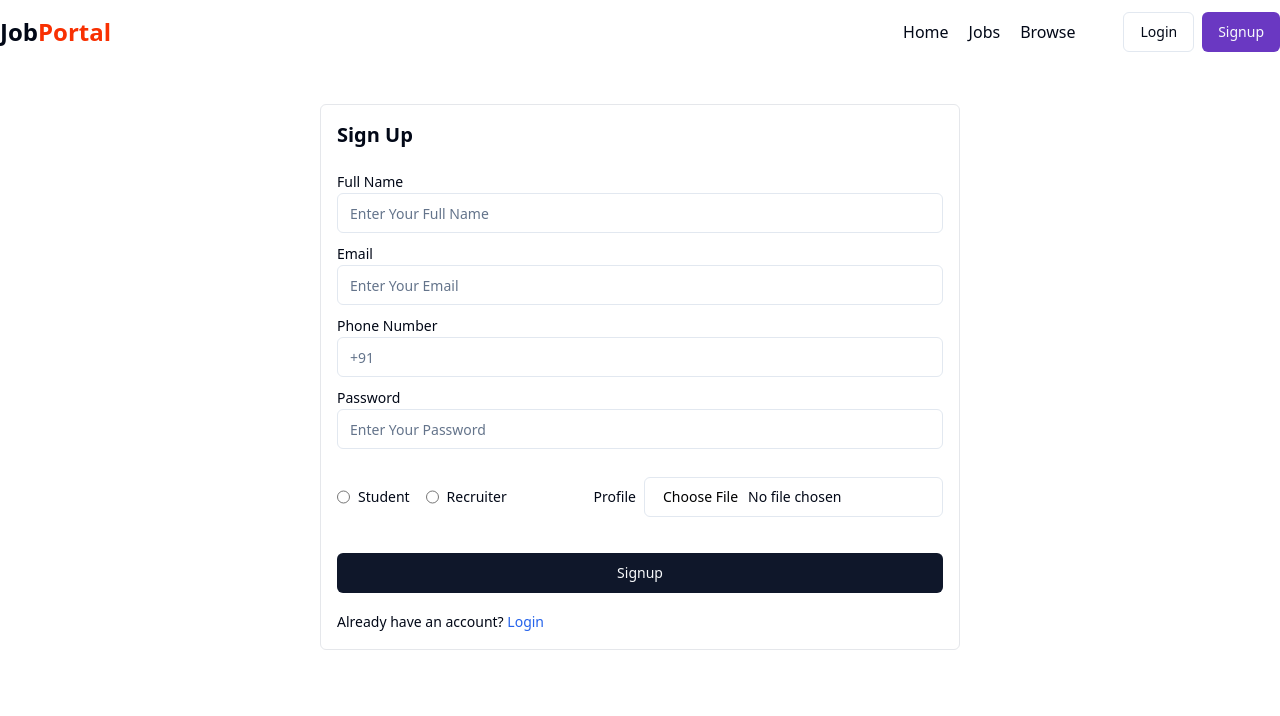
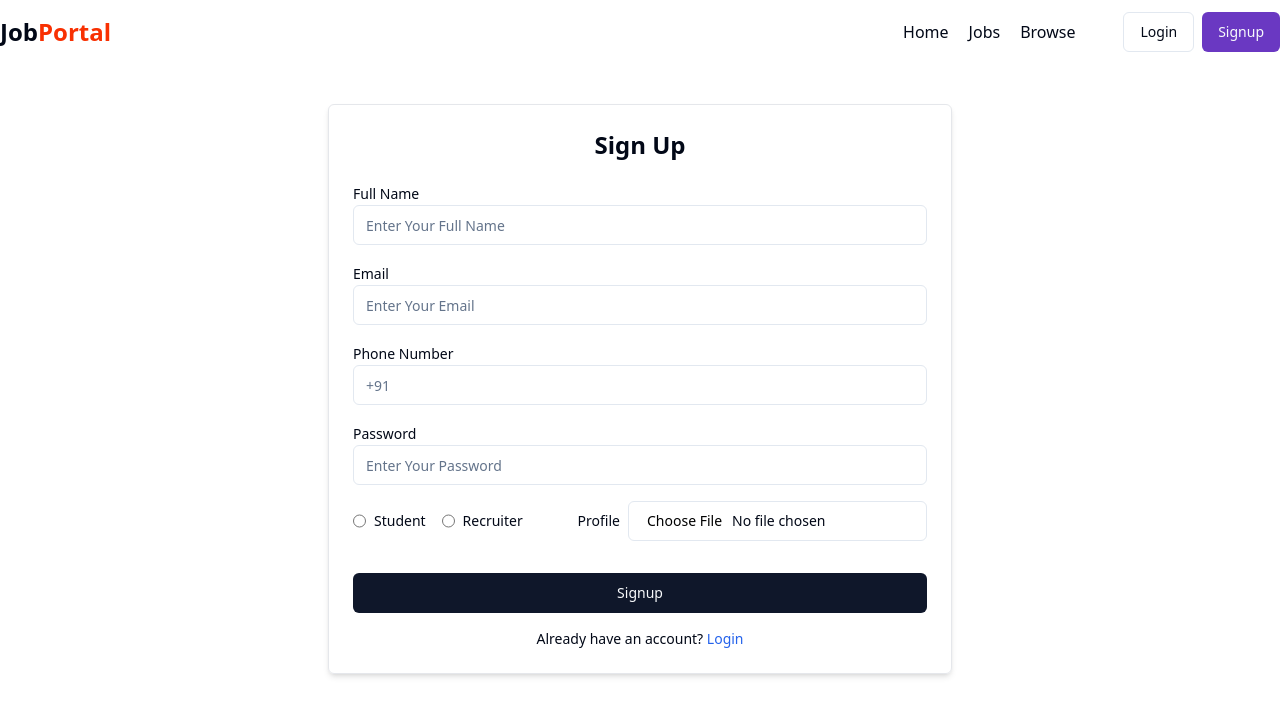
Before and after one commit to VinayJadhav163/Job-Portal, a React (Vite) app in the folder frontend/: page /#/signup in a window 1280 px wide. Shown: the top 716 px of the page. Built offline with nearby package versions, Linux system fonts and the light colour scheme; no server answers.

Commit message:
Inital Commit

```diff
--- a/frontend/src/components/auth/Login.jsx
+++ b/frontend/src/components/auth/Login.jsx
@@ -59,9 +59,15 @@ const Login = () => {
         <div>
             <Navbar />
             <div className='flex items-center justify-center max-w-7xl mx-auto'>
-                <form onSubmit={submitHandler} className='w-1/2 border border-gray-200 rounded-md p-4 my-10'>
-                    <h1 className='font-bold text-xl mb-5'>Login</h1>
-                    <div className='my-2'>
+                <form
+                onSubmit={submitHandler}
+                className="w-full max-w-md md:w-1/2 border border-gray-200 rounded-md p-6 md:p-8 my-10 mx-4 md:mx-auto"
+                >
+                <h1 className="font-bold text-2xl md:text-3xl mb-6 text-center md:text-left">
+                    Login
+                </h1>
+
+                <div className="my-3">
                     <Label>Email</Label>
                     <Input
                     type="email"
@@ -69,10 +75,11 @@ const Login = () => {
                     name="email"
                     onChange={changeEventHandler}
                     placeholder="Enter Your Email"
+                    className="mt-1"
                     />
                 </div>
 
-                    <div className='my-2'>
+                <div className="my-3">
                     <Label>Password</Label>
                     <Input
                     type="password"
@@ -80,10 +87,12 @@ const Login = () => {
                     name="password"
                     onChange={changeEventHandler}
                     placeholder="Enter Your Password"
+                    className="mt-1"
                     />
                 </div>
-                    <div className='flex items-center justify-between'>
-                        <RadioGroup className="flex items-center gap-4 my-5">
+
+                <div className="my-5">
+                    <RadioGroup className="flex flex-col sm:flex-row items-start sm:items-center gap-4">
                     <div className="flex items-center space-x-2">
                         <Input
                         type="radio"
@@ -92,6 +101,7 @@ const Login = () => {
                         checked={input.role === 'student'}
                         onChange={changeEventHandler}
                         className="cursor-pointer"
+                        id="r1"
                         />
                         <Label htmlFor="r1">Student</Label>
                     </div>
@@ -103,16 +113,31 @@ const Login = () => {
                         checked={input.role === 'recruiter'}
                         onChange={changeEventHandler}
                         className="cursor-pointer"
+                        id="r2"
                         />
                         <Label htmlFor="r2">Recruiter</Label>
                     </div>
                     </RadioGroup>
                 </div>
-                    {
-                        loading ? <Button className="w-full my-4"> <Loader2 className='mr-2 h-4 w-4 animate-spin' /> Please wait </Button> : <Button type="submit" className="w-full my-4">Login</Button>
-                    }
-                    <span className='text-sm'>Don't have an account? <Link to="/signup" className='text-blue-600'>Signup</Link></span>
+
+                {loading ? (
+                    <Button className="w-full my-4 flex justify-center items-center">
+                    <Loader2 className="mr-2 h-5 w-5 animate-spin" /> Please wait
+                    </Button>
+                ) : (
+                    <Button type="submit" className="w-full my-4">
+                    Login
+                    </Button>
+                )}
+
+                <p className="text-center text-sm mt-4">
+                    Don't have an account?{' '}
+                    <Link to="/signup" className="text-blue-600 hover:underline">
+                    Signup
+                    </Link>
+                </p>
                 </form>
+
             </div>
         </div>
     )
--- a/frontend/src/components/auth/Signup.jsx
+++ b/frontend/src/components/auth/Signup.jsx
@@ -1,19 +1,18 @@
-import React, { useEffect, useState } from 'react'
-import Navbar from '../shared/Navbar'
-import { Label } from '../ui/label'
-import { Input } from '../ui/input'
-import { RadioGroup } from '../ui/radio-group'
-import { Button } from '../ui/button'
-import { Link, useNavigate } from 'react-router-dom'
-import axios from 'axios'
-import { USER_API_END_POINT } from '@/utils/constant'
-import { toast } from 'sonner'
-import { useDispatch, useSelector } from 'react-redux'
-import { setLoading } from '@/redux/authSlice'
-import { Loader2 } from 'lucide-react'
+import React, { useEffect, useState } from 'react';
+import Navbar from '../shared/Navbar';
+import { Label } from '../ui/label';
+import { Input } from '../ui/input';
+import { RadioGroup } from '../ui/radio-group';
+import { Button } from '../ui/button';
+import { Link, useNavigate } from 'react-router-dom';
+import axios from 'axios';
+import { USER_API_END_POINT } from '@/utils/constant';
+import { toast } from 'sonner';
+import { useDispatch, useSelector } from 'react-redux';
+import { setLoading } from '@/redux/authSlice';
+import { Loader2 } from 'lucide-react';
 
 const Signup = () => {
-
   const [input, setInput] = useState({
     fullname: "",
     email: "",
@@ -22,19 +21,28 @@ const Signup = () => {
     role: "",
     file: ""
   });
-    const {loading,user} = useSelector(store=>store.auth);
+
+  const { loading, user } = useSelector(store => store.auth);
   const dispatch = useDispatch();
   const navigate = useNavigate();
 
   const changeEventHandler = (e) => {
     setInput({ ...input, [e.target.name]: e.target.value });
-    }
+  };
+
   const changeFileHandler = (e) => {
     setInput({ ...input, file: e.target.files?.[0] });
-    }
+  };
+
   const submitHandler = async (e) => {
     e.preventDefault();
-        const formData = new FormData();    //formdata object
+
+    if (!input.fullname || !input.email || !input.password || !input.phoneNumber || !input.role) {
+      toast.error("Please fill in all fields.");
+      return;
+    }
+
+    const formData = new FormData();
     formData.append("fullname", input.fullname);
     formData.append("email", input.email);
     formData.append("phoneNumber", input.phoneNumber);
@@ -48,75 +56,89 @@ const Signup = () => {
       dispatch(setLoading(true));
       const res = await axios.post(`${USER_API_END_POINT}/register`, formData, {
         headers: { 'Content-Type': "multipart/form-data" },
-                withCredentials: true // changed
+        withCredentials: true
       });
+
       if (res.data.success) {
+        toast.success(res.data.message);
         navigate("/login");
-                toast.success(res.data.message);
       }
     } catch (error) {
-            console.log(error);
-            toast.error(error.response.data.message);
-        } finally{
+      toast.error(error?.response?.data?.message || "Something went wrong!");
+    } finally {
       dispatch(setLoading(false));
     }
-    }
+  };
 
-    useEffect(()=>{
-        if(user){
+  useEffect(() => {
+    if (user) {
       navigate("/");
     }
-    },[])
+  }, [user, navigate]);
+
   return (
     <div>
       <Navbar />
-            <div className='flex items-center justify-center max-w-7xl mx-auto'>
-                <form onSubmit={submitHandler} className='w-1/2 border border-gray-200 rounded-md p-4 my-10'>
-                    <h1 className='font-bold text-xl mb-5'>Sign Up</h1>
-                    <div className='my-2'>
-                        <Label>Full Name</Label>
+      <div className='flex items-center justify-center px-4'>
+        <form
+          onSubmit={submitHandler}
+          className='w-full sm:w-3/4 md:w-2/3 lg:w-1/2 border border-gray-200 rounded-md p-4 sm:p-6 my-10 shadow-md'
+        >
+          <h1 className='font-bold text-2xl mb-5 text-center'>Sign Up</h1>
+
+          <div className='mb-4'>
+            <Label htmlFor="fullname">Full Name</Label>
             <Input
+              id="fullname"
               type="text"
+              name="fullname"
               value={input.fullname}
-                            name="fullname"
               onChange={changeEventHandler}
               placeholder="Enter Your Full Name"
             />
           </div>
-                    <div className='my-2'>
-                        <Label>Email</Label>
+
+          <div className='mb-4'>
+            <Label htmlFor="email">Email</Label>
             <Input
+              id="email"
               type="email"
+              name="email"
               value={input.email}
-                            name="email"
               onChange={changeEventHandler}
               placeholder="Enter Your Email"
             />
           </div>
-                    <div className='my-2'>
-                        <Label>Phone Number</Label>
+
+          <div className='mb-4'>
+            <Label htmlFor="phoneNumber">Phone Number</Label>
             <Input
+              id="phoneNumber"
               type="text"
+              name="phoneNumber"
               value={input.phoneNumber}
-                            name="phoneNumber"
               onChange={changeEventHandler}
               placeholder="+91"
             />
           </div>
-                    <div className='my-2'>
-                        <Label>Password</Label>
+
+          <div className='mb-4'>
+            <Label htmlFor="password">Password</Label>
             <Input
+              id="password"
               type="password"
+              name="password"
               value={input.password}
-                            name="password"
               onChange={changeEventHandler}
               placeholder="Enter Your Password"
             />
           </div>
-                    <div className='flex items-center justify-between'>
-                        <RadioGroup className="flex items-center gap-4 my-5">
+
+          <div className='flex flex-col sm:flex-row sm:items-center sm:justify-between gap-4 sm:gap-0 mb-4'>
+            <RadioGroup className="flex flex-col sm:flex-row gap-4">
               <div className="flex items-center space-x-2">
                 <Input
+                  id="student"
                   type="radio"
                   name="role"
                   value="student"
@@ -124,10 +146,11 @@ const Signup = () => {
                   onChange={changeEventHandler}
                   className="cursor-pointer"
                 />
-                                <Label htmlFor="r1">Student</Label>
+                <Label htmlFor="student">Student</Label>
               </div>
               <div className="flex items-center space-x-2">
                 <Input
+                  id="recruiter"
                   type="radio"
                   name="role"
                   value="recruiter"
@@ -135,27 +158,39 @@ const Signup = () => {
                   onChange={changeEventHandler}
                   className="cursor-pointer"
                 />
-                                <Label htmlFor="r2">Recruiter</Label>
+                <Label htmlFor="recruiter">Recruiter</Label>
               </div>
             </RadioGroup>
-                        <div className='flex items-center gap-2'>
-                            <Label>Profile</Label>
+
+            <div className='flex flex-col sm:flex-row sm:items-center gap-2'>
+              <Label htmlFor="file">Profile</Label>
               <Input
+                id="file"
+                type="file"
                 accept="image/*"
-                                type="file"
                 onChange={changeFileHandler}
                 className="cursor-pointer"
               />
             </div>
           </div>
-                    {
-                        loading ? <Button className="w-full my-4"> <Loader2 className='mr-2 h-4 w-4 animate-spin' /> Please wait </Button> : <Button type="submit" className="w-full my-4">Signup</Button>
-                    }
-                    <span className='text-sm'>Already have an account? <Link to="/login" className='text-blue-600'>Login</Link></span>
+
+          <Button type="submit" className="w-full my-4" disabled={loading}>
+            {loading ? (
+              <>
+                <Loader2 className='mr-2 h-4 w-4 animate-spin' /> Please wait
+              </>
+            ) : (
+              "Signup"
+            )}
+          </Button>
+
+          <p className='text-sm text-center'>
+            Already have an account? <Link to="/login" className='text-blue-600'>Login</Link>
+          </p>
         </form>
       </div>
     </div>
-    )
-}
+  );
+};
 
-export default Signup
+export default Signup;
```
Lines whose indentation alone changed are shown as unchanged.
